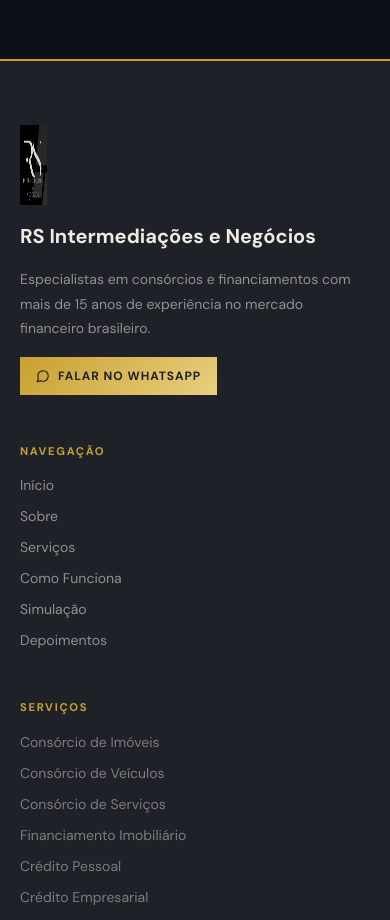
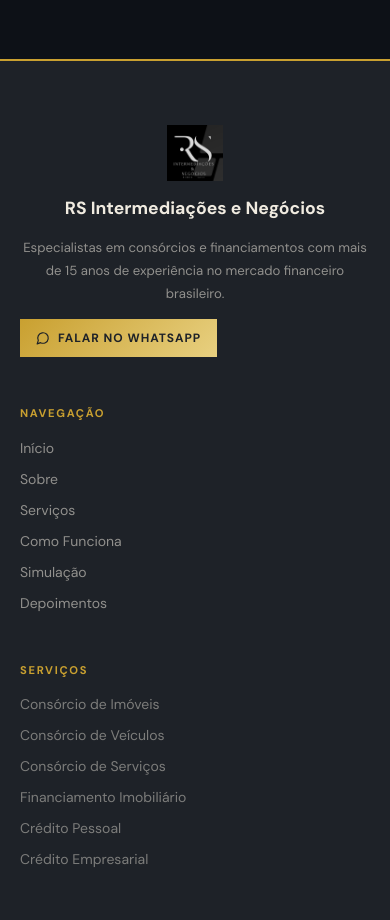
Before and after one commit to Clara2808Duarte/RSronnyRS, a React (Vite) app: page / in a window 390 px wide. Shown: the part 2700-3620 px from the top of the page. Built offline with nearby package versions, Linux system fonts and the light colour scheme; a web font is replaced by a local one.

Commit message:
Footer responsividade Logo

```diff
--- a/src/app/components/Footer.css
+++ b/src/app/components/Footer.css
@@ -38,11 +38,16 @@
   display: flex;
   flex-direction: column;
   gap: 1rem;
+  align-items: flex-start; /* Garante alinhamento dos itens à esquerda */
 }
 
+/* LOGO CORRIGIDA E PROPORCIONAL */
 .footer__logo {
-  height: 5rem;
-  width: 7vw;
+  height: 4.5rem;          /* Altura fixa e bem proporcional */
+  width: auto;             /* Ajusta a largura automaticamente sem distorcer */
+  max-width: 180px;        /* Evita que fique gigante em telas grandes */
+  object-fit: contain;     /* Preserva a proporção exata da imagem */
+  display: block;
 }
 
 .footer__ladologo {
@@ -50,6 +55,7 @@
   font-weight: 700;
   color: #F0EBE0;
   font-family: 'DM Sans', sans-serif;
+  margin: 0;
 }
 
 .footer__tagline {
@@ -57,6 +63,46 @@
   line-height: 1.75;
   color: rgba(240, 235, 224, 0.55);
   font-family: 'DM Sans', sans-serif;
+  max-width: 320px;       /* Mantém a largura do texto agradável para leitura */
+  margin: 0;
+}
+
+
+/* ==========================================================================
+   RESPONSIVIDADE (MEDIA QUERIES)
+   ========================================================================== */
+
+/* Tablets e notebooks pequenos (até 1024px) */
+@media (max-width: 1024px) {
+  .footer__logo {
+    height: 4rem;
+  }
+
+  .footer__ladologo {
+    font-size: 1.15rem;
+  }
+}
+
+/* Celulares (até 640px) */
+@media (max-width: 640px) {
+  .footer__brand {
+    gap: 0.875rem;
+    align-items: center;   /* Centraliza a marca no rodapé no celular (se desejado) */
+    text-align: center;
+  }
+
+  .footer__logo {
+    height: 3.5rem;
+  }
+
+  .footer__ladologo {
+    font-size: 1.1rem;
+  }
+
+  .footer__tagline {
+    font-size: 0.825rem;
+    max-width: 100%;       /* Ocupa a largura disponível no mobile */
+  }
 }
 
 .footer__whatsapp-btn {
```
